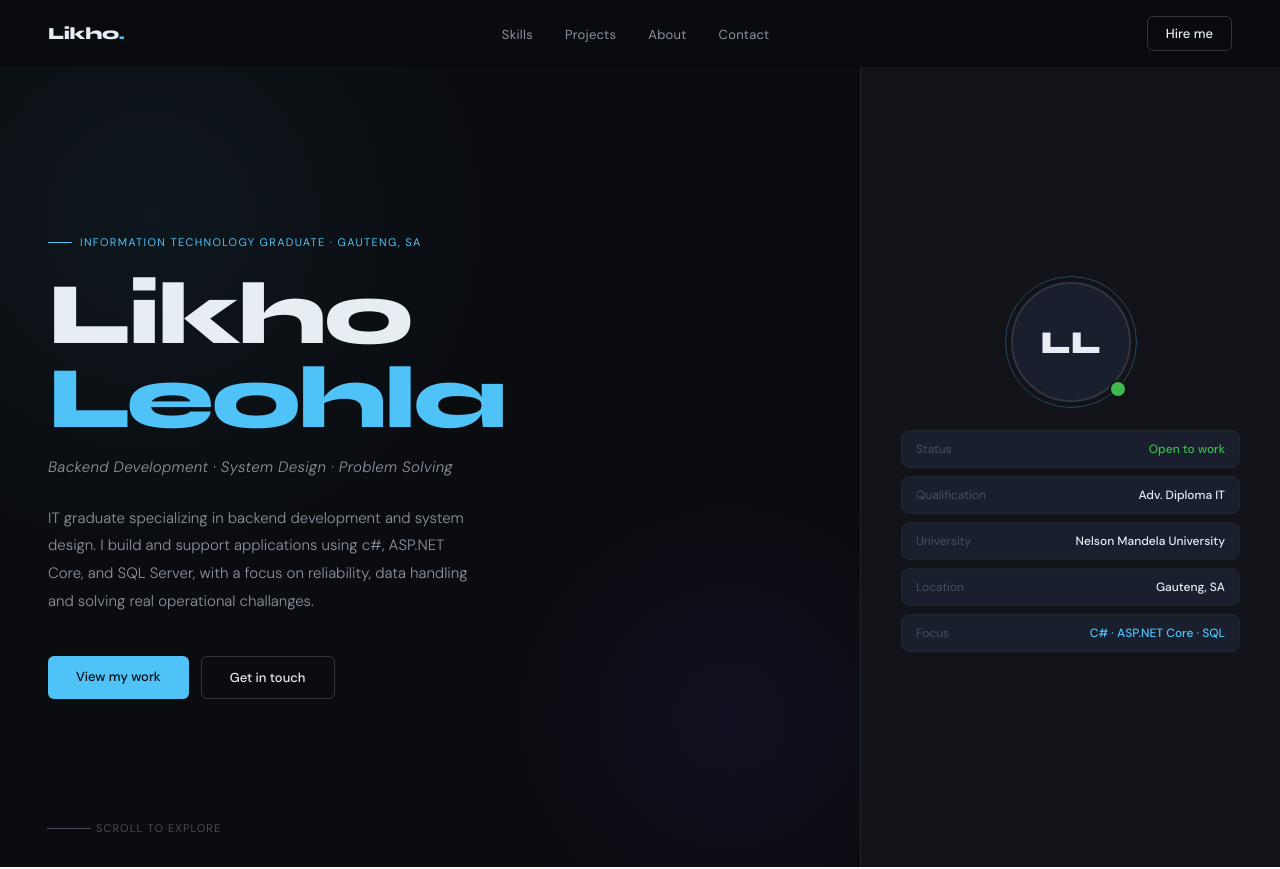
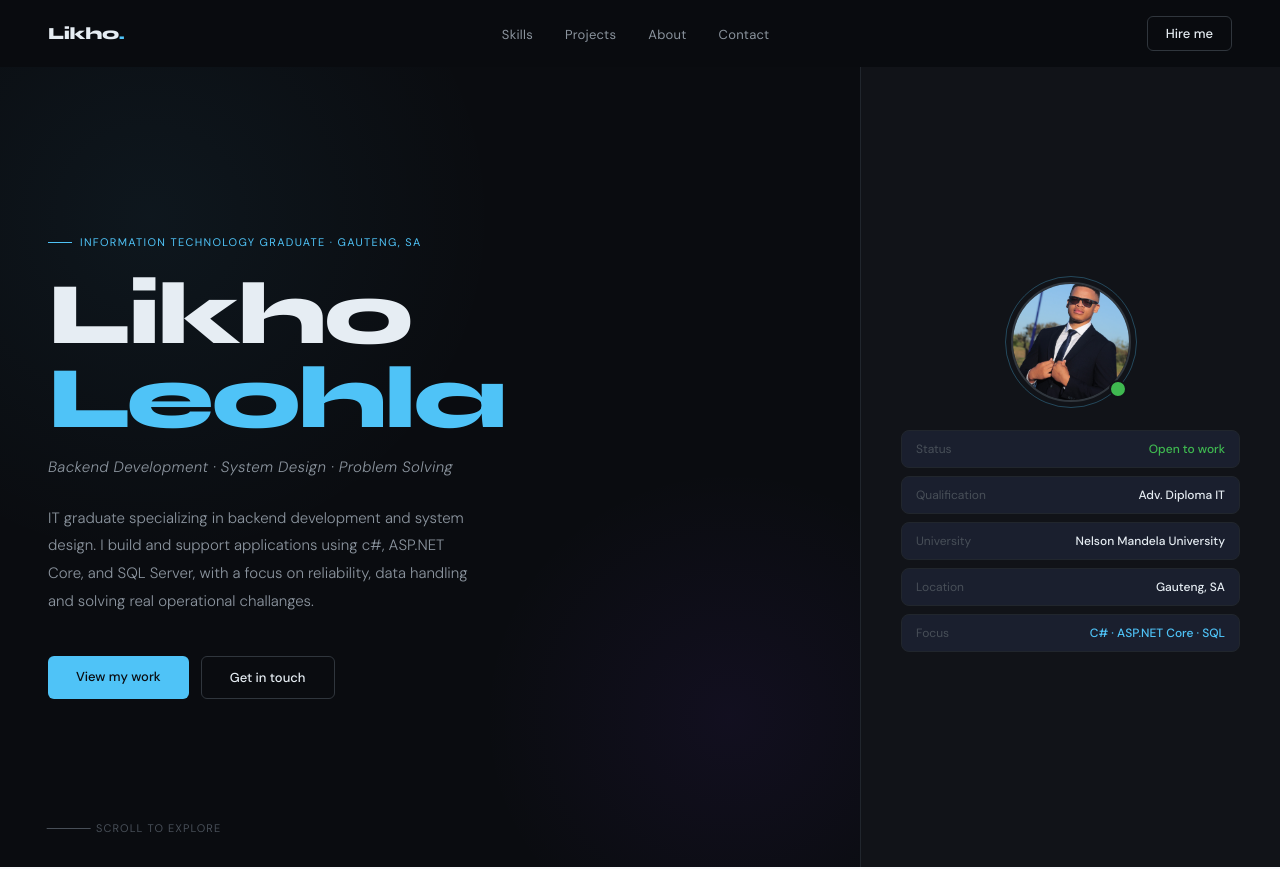
Before and after one commit to Likho-Leo/portfolio, a React (Vite) app: page / in a window 1280 px wide. Shown: the top 869 px of the page. Built offline with nearby package versions, Linux system fonts and the light colour scheme.

Commit message:
Added Avatar

```diff
--- a/src/Hero.jsx
+++ b/src/Hero.jsx
@@ -1,3 +1,4 @@
+import Avatar from "./assets/avatar.jpg"
 
 function Hero(){
 
@@ -26,7 +27,7 @@ function Hero(){
             <div className="hero-right">
                 <div className="avatar-wrap">
                     <div className="avatar">
-                        LL
+                        <img src={Avatar}/>
                     </div>
                     <div className="avatar-ring"></div>
                     <div className="status-badge" title="Open to work"></div>
--- a/src/index.css
+++ b/src/index.css
@@ -258,7 +258,6 @@ nav{
   width: 100%;
   height: 100%;
   object-fit: cover;
-  display: none;
 }
 
 .avatar-ring {
@@ -387,7 +386,6 @@ nav{
    width: 22px;
    height: 22px;
    stroke-width: 1.5;
-   color: #4fc3f7;
   }
 
 .skill-name {
```
